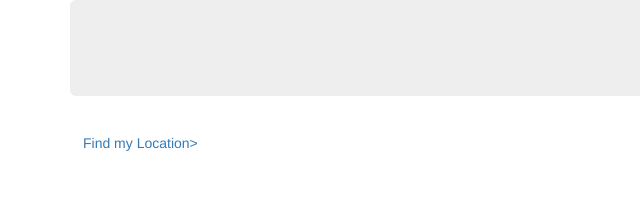
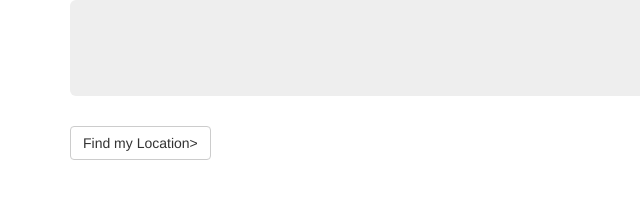
Before and after one commit to remco-zwartepoorte/Show-the-Local-Weather, a plain HTML site: page index.html in a window 1280 px wide. Shown: the full height of the page, 0-640 px from the left. Drawn offline with nearby package versions, Linux system fonts and the light colour scheme.

Commit message:
button changes

```diff
--- a/index.html
+++ b/index.html
@@ -29,7 +29,7 @@
         <div id="text">
             </div>
     </div>
-<a id="find-me" type="button" class="btn btn-dafault pull-left">Find my Location></a>
+<a id="find-me" type="button" class="btn btn-default pull-left">Find my Location></a>
 
 </div>
 
```
